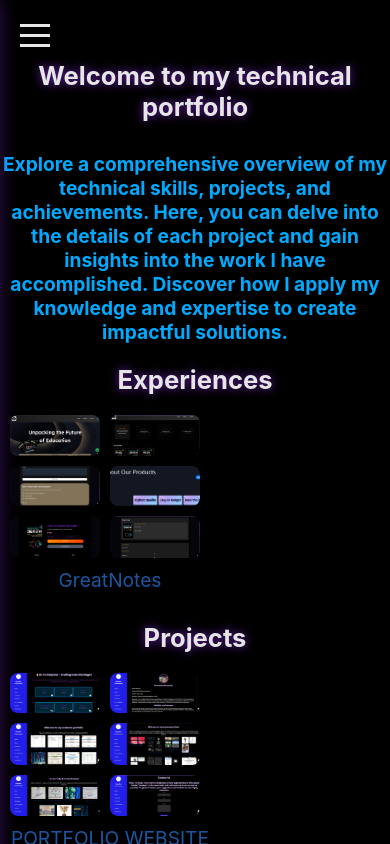
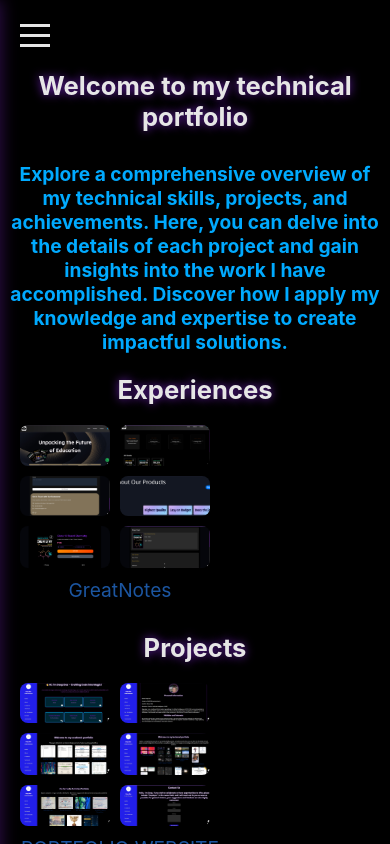
Before and after one commit to THE-DEEPDAS/Portfolio-Website, a React (Create React App) app: page /technical in a window 390 px wide. Built offline with nearby package versions, Linux system fonts and the light colour scheme.

Commit message:
fixing technical page

```diff
--- a/src/components/Technical.css
+++ b/src/components/Technical.css
@@ -1,14 +1,9 @@
-html, body {
-    margin: 0; /* Remove default margins */
-    padding: 0; /* Remove default padding */
-}
-
 .technical-page {
     max-height: 100vh;
     overflow-y: auto;
-    padding: 0; /* Remove padding */
+    padding: 20px;
     background: #000000;
-    margin-left: 270px; /* Maintain 270px margin for larger screens */
+    margin-left: 270px;
     width: calc(100% - 250px);
     box-sizing: border-box;
     color: #ffffff;
@@ -22,8 +17,7 @@ html, body {
 }
 
 .technical-page h1 {
-    margin-top: 0; /* Remove top margin */
-    margin-bottom: 30px; /* Keep bottom margin */
+    margin-bottom: 30px;
     font-size: 2.5rem;
     max-width: 100%;
     color: #e6e6e6;
@@ -37,6 +31,7 @@ p {
     color: #00aaff !important; /* Changed to a visible shade of blue */
 }
 
+
 .technical-page h2,
 .technical-page p {
     justify-content: center;
@@ -46,7 +41,7 @@ p {
 
 @media screen and (max-width: 1024px) {
     .technical-page {
-        margin-left: 0;
+        margin-left:  0;
         width: 100%;
     }
 
@@ -61,8 +56,7 @@ p {
 
 @media screen and (max-width: 768px) {
     .technical-page {
-        padding: 0; /* Remove padding */
-        margin-top: 0; /* Remove top margin */
+        padding: 15px;
     }
 
     .technical-page h1 {
@@ -77,8 +71,7 @@ p {
 
 @media screen and (max-width: 480px) {
     .technical-page {
-        padding: 0; /* Remove padding */
-        margin-top: 60px; /* Add top margin for small screens */
+        padding: 10px;
     }
 
     .technical-page h1 {
```
